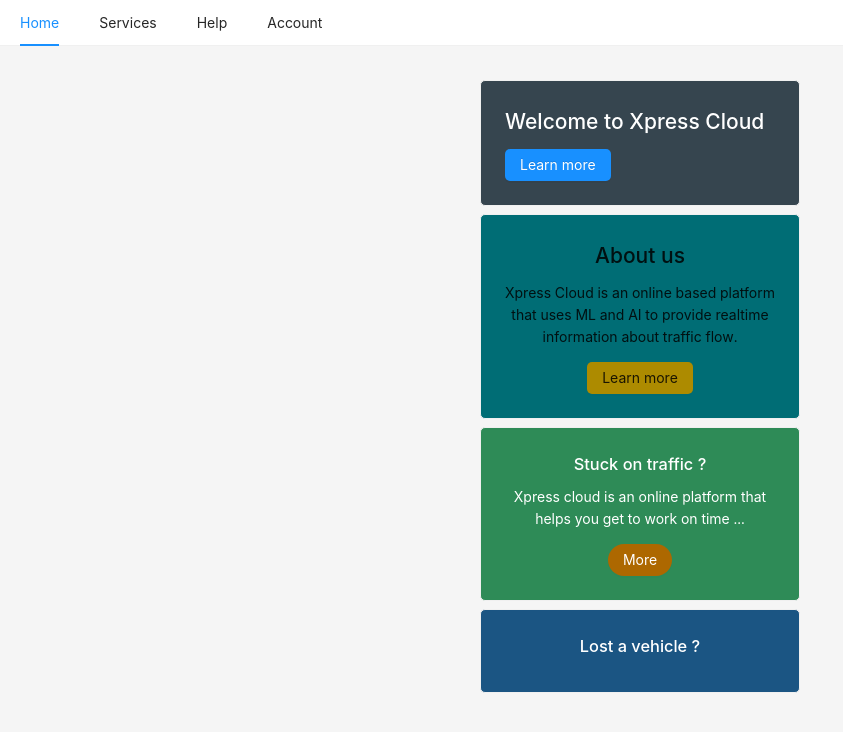
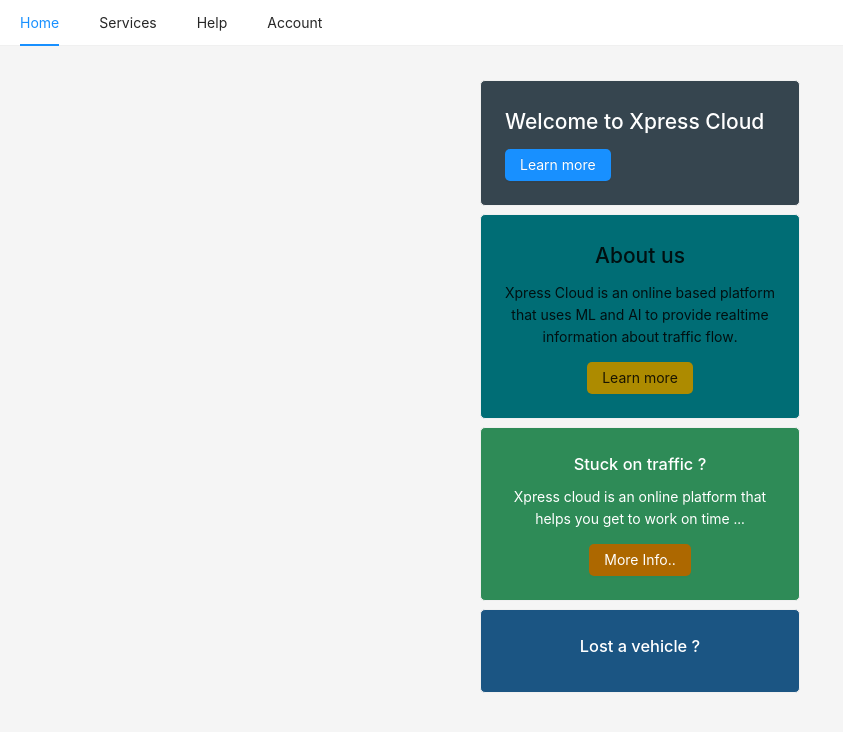
Before and after one commit to JoramWells/konza-mobile, a React (Create React App) app: page / in a window 1280 px wide. Shown: the top 732 px of the page, without its empty margins (0-843 px from the left). Built offline with nearby package versions, Linux system fonts and the light colour scheme.

Commit message:
Removed link

```diff
--- a/src/components/HomeScreen.js
+++ b/src/components/HomeScreen.js
@@ -1,8 +1,16 @@
-import React from "react";
+import React, { useState } from "react";
 import { Row, Card, Button } from "antd";
-import { Link } from "react-router-dom";
+// import { Link } from "react-router-dom";
 
 export default function HomeScreen() {
+  const [load, setLoad] = useState(false)
+  function loadHandler(){
+    setLoad(true)
+    setTimeout(()=>{
+      setLoad(false)
+
+    },3000)
+  }
   return (
     <div style={{marginTop:"5rem"}}>
       <Row justify="space-around" align="middle" style={{ marginTop: ".5rem"}}>
@@ -70,13 +78,18 @@ export default function HomeScreen() {
           <Button
             style={{
               backgroundColor: "#ad6800",
-              borderRadius: "100px",
+              borderRadius: "5px",
               border: "0",
+              color:"white"
+
             }}
+            onClick={loadHandler}
+            loading={load}
           >
-            <Link to="/traffic" style={{ color: "white" }}>
-              More
-            </Link>
+            More Info..
+            {/* <Link to="/traffic" style={{ color: "white" }}>
+              More Info
+            </Link> */}
           </Button>
         </Card>
       </Row>
```
